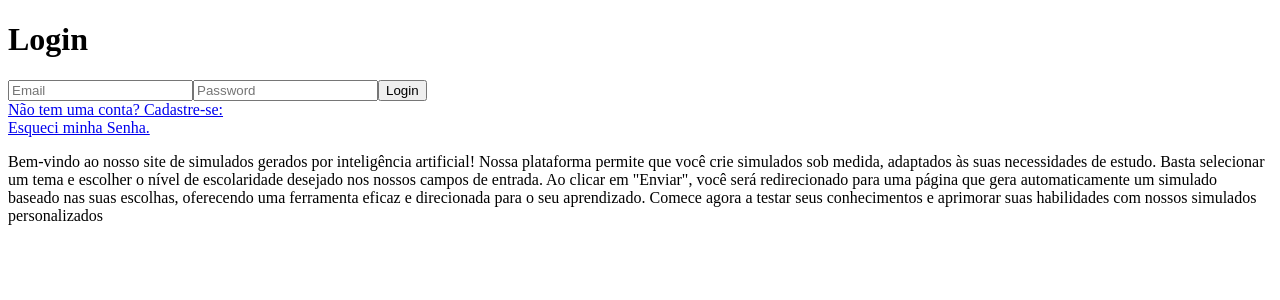
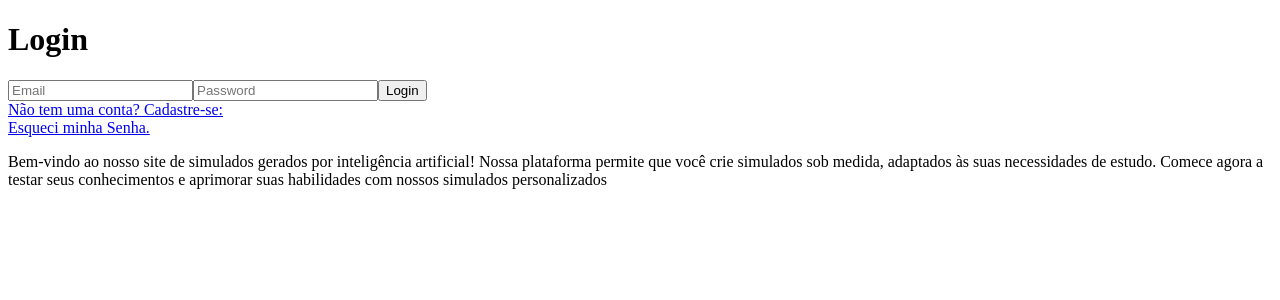
Before and after one commit to KarinaBarros/Simulado_frontend, a Next.js app: page /login in a window 1280 px wide. Shown: the top 300 px of the page. Built offline with nearby package versions, Linux system fonts and the light colour scheme.

Commit message:
update aspas

```diff
--- a/pages/login/index.js
+++ b/pages/login/index.js
@@ -7,7 +7,7 @@ const Login = () => {
     <div>
       <h1>Login</h1>
       <LoginForm/>
-      <p>Bem-vindo ao nosso site de simulados gerados por inteligência artificial! Nossa plataforma permite que você crie simulados sob medida, adaptados às suas necessidades de estudo. Basta selecionar um tema e escolher o nível de escolaridade desejado nos nossos campos de entrada. Ao clicar em "Enviar", você será redirecionado para uma página que gera automaticamente um simulado baseado nas suas escolhas, oferecendo uma ferramenta eficaz e direcionada para o seu aprendizado. Comece agora a testar seus conhecimentos e aprimorar suas habilidades com nossos simulados personalizados</p>
+      <p>Bem-vindo ao nosso site de simulados gerados por inteligência artificial! Nossa plataforma permite que você crie simulados sob medida, adaptados às suas necessidades de estudo. Comece agora a testar seus conhecimentos e aprimorar suas habilidades com nossos simulados personalizados</p>
     </div>
   );
 };
```
Also changed, not shown: pages/index.js (+3 -4 lines).
